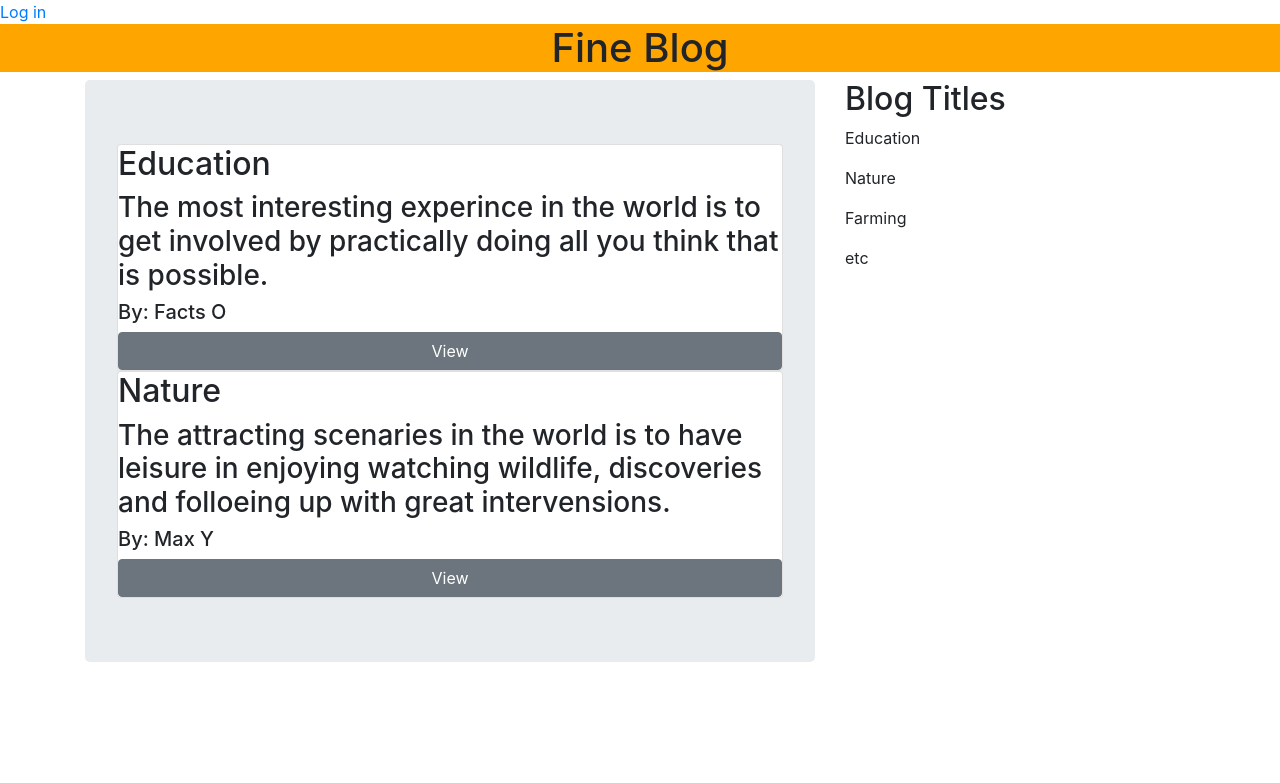
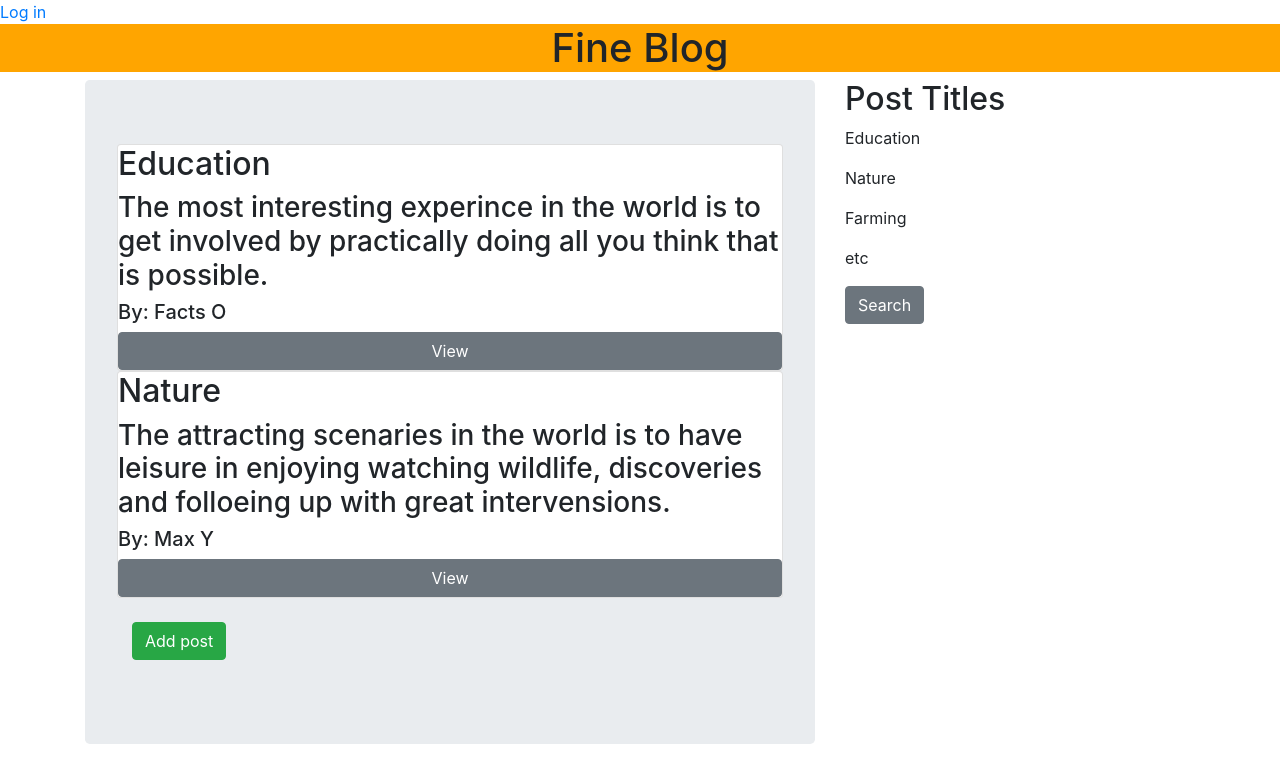
Before and after one commit to Maxwel5/my-blog, a Flask app: page /authenticate/home in a window 1280 px wide. Shown: the top 783 px of the page. Run offline with Flask 2, Linux system fonts and the light colour scheme; some libraries are stand-ins or nearby versions.

Commit message:
This is a directory of the expectations

```diff
--- a/app/templates/index.html
+++ b/app/templates/index.html
@@ -21,16 +21,20 @@
                     <h3>The attracting scenaries in the world is to have leisure in enjoying watching wildlife, discoveries and folloeing up with great intervensions.</h3>
                     <h5>By: Max Y</h5>
                     <a href="{{url_for('main.nature')}}" class="btn btn-secondary -center">View</a>
+                </div><br>
+                <div class="container" style="padding-bottom: 20px;">
+                    <a href="{{url_for('main.new_post')}}" class="btn btn-success">Add post</a>
                 </div>
             </div>
         </div>
         <div class="col-md-4">
             <div class="well well-lg">
-                <h2>Blog Titles</h2>
+                <h2>Post Titles</h2>
                 <p>Education</p>
                 <p>Nature</p>
                 <p>Farming</p>
                 <p>etc</p>
+                <a href="{{url_for('main.post titles')}}" class="btn btn-secondary -center">Search</a>
             </div>
         </div>
     </div>
```
